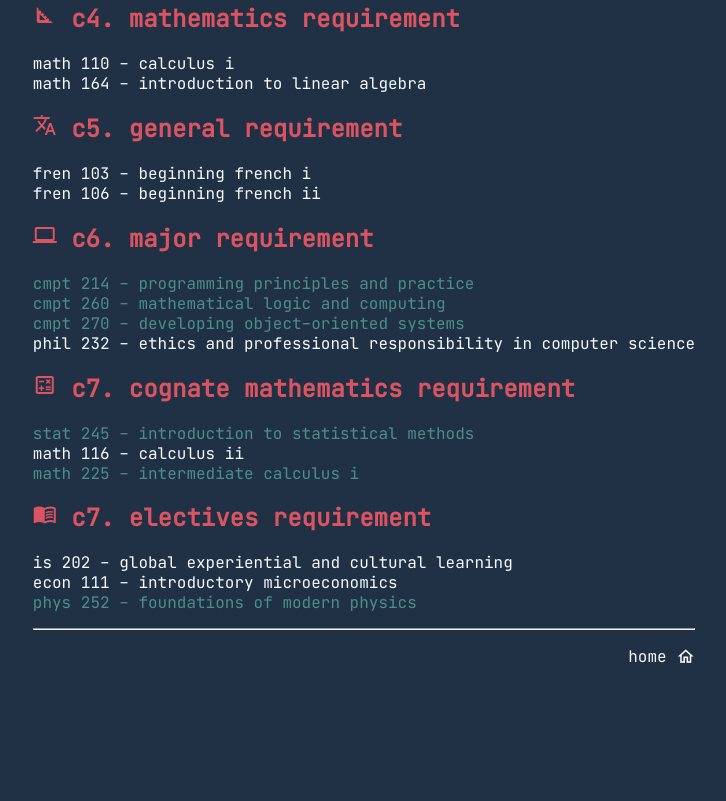
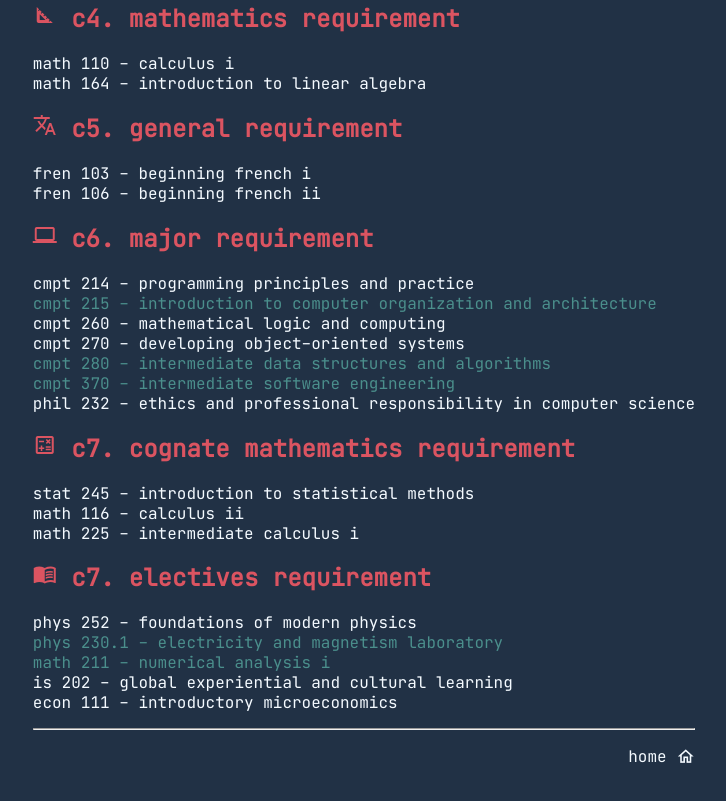
Before and after one commit to lucaskobashi/lucaskobashi.github.io, a plain HTML site: page coursesTaken.html in a window 1280 px wide. Shown: the part 519-1320 px from the top of the page, without its empty margins (276-1002 px from the left). Before the commit the page ends 1229 px from the top, so only its background shows below. Drawn offline with Linux system fonts and the light colour scheme.

Commit message:
added 2021 classes

```diff
--- a/coursesTaken.html
+++ b/coursesTaken.html
@@ -123,23 +123,41 @@
         c6. major requirement
     </h2>
     <p>
-        <a class="current" href="https://catalogue.usask.ca/CMPT-214" target="_blank">
+        <a href="https://catalogue.usask.ca/CMPT-214" target="_blank">
         cmpt 214 - programming principles and practice
         </a>
 
             <br>
 
-        <a class="current" href="https://catalogue.usask.ca/CMPT-260" target="_blank">
+        <a class="current" href="https://catalogue.usask.ca/CMPT-215" target="_blank">
+            cmpt 215 - introduction to computer organization and architecture
+        </a>
+
+            <br>
+
+        <a href="https://catalogue.usask.ca/CMPT-260" target="_blank">
         cmpt 260 - mathematical logic and computing
         </a>
 
             <br>
 
-        <a class="current" href="https://catalogue.usask.ca/CMPT-270" target="_blank">
+        <a href="https://catalogue.usask.ca/CMPT-270" target="_blank">
         cmpt 270 - developing object-oriented systems
         </a>
 
             <br>
+
+        <a class="current" href="https://catalogue.usask.ca/CMPT-280" target="_blank">
+            cmpt 280 - intermediate data structures and algorithms
+        </a>
+
+            <br>
+
+        <a class="current" href="https://catalogue.usask.ca/CMPT-370" target="_blank">
+            cmpt 370 - intermediate software engineering
+        </a>
+
+        <br>
 
         <a href="https://catalogue.usask.ca/PHIL-232" target="_blank">
         phil 232 - ethics and professional responsibility in computer science
@@ -151,7 +169,7 @@
         c7. cognate mathematics requirement
     </h2>
     <p>
-        <a class="current" href="https://catalogue.usask.ca/STAT-245" target="_blank">
+        <a href="https://catalogue.usask.ca/STAT-245" target="_blank">
         stat 245 - introduction to statistical methods
         </a>
 
@@ -163,7 +181,7 @@
 
             <br>
 
-        <a class="current" href="https://catalogue.usask.ca/MATH-225" target="_blank">
+        <a href="https://catalogue.usask.ca/MATH-225" target="_blank">
         math 225 - intermediate calculus i
         </a>
     </p>
@@ -173,20 +191,32 @@
         c7. electives requirement
     </h2>
     <p>
+        <a href="https://catalogue.usask.ca/PHYS-252" target="_blank">
+        phys 252 - foundations of modern physics
+        </a>
+
+            <br>
+
+        <a class="current" href="https://catalogue.usask.ca/PHYS-230" target="_blank">
+            phys 230.1 - electricity and magnetism laboratory
+        </a>
+
+            <br>
+
+        <a class="current" href="https://catalogue.usask.ca/MATH-211" target="_blank">
+            math 211 - numerical analysis i
+        </a>
+
+            <br>
+
         <a href="https://catalogue.usask.ca/IS-202" target="_blank">
-        is 202 - global experiential and cultural learning
+            is 202 - global experiential and cultural learning
         </a>
 
             <br>
 
         <a href="https://catalogue.usask.ca/ECON-111" target="_blank">
-        econ 111 - introductory microeconomics
-        </a>
-
-            <br>
-
-        <a class="current" href="https://catalogue.usask.ca/PHYS-252" target="_blank">
-        phys 252 - foundations of modern physics
+            econ 111 - introductory microeconomics
         </a>
 
     </p>
```
